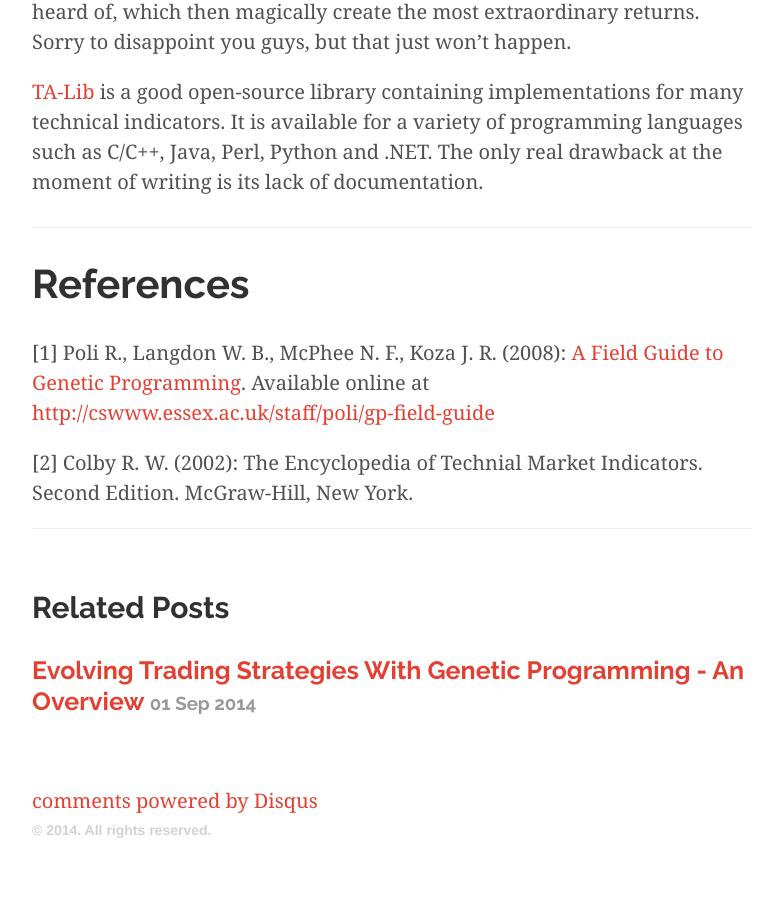
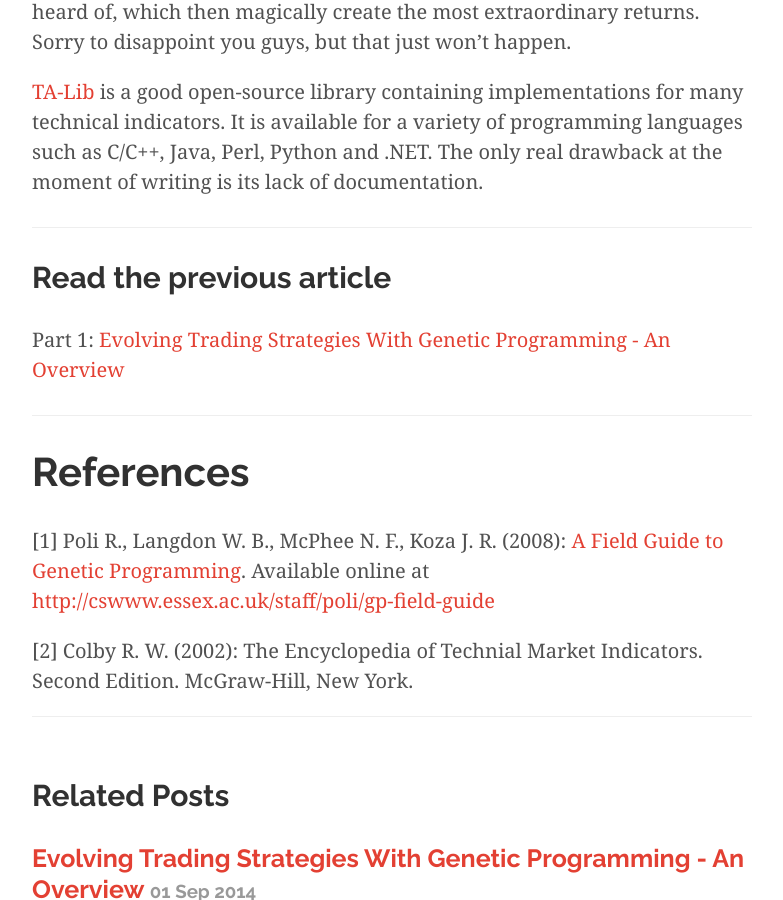
Before and after one commit to fabian-kostadinov/fabian-kostadinov.github.io, a Jekyll site: the page built from _posts/2014-09-03-evolving-trading-strategies-with-genetic-programming-encoding-trading-strategies.md, in a window 1280 px wide and 900 px high, scrolled down 5086 px. Shown: the whole window, without its empty margins (248-1031 px from the left). Built offline with Jekyll 4.4.1, drawn with Linux system fonts in a browser that asks for light colours; nearby versions of some CDN libraries; Markdown is read by kramdown in place of the engine named in the settings; comment, search, counter and statistics services are not loaded; before the commit the page ends 5950 px from its top, so only the background shows below that.

Commit message:
Added links between gp articles

```diff
--- a/_posts/2014-09-03-evolving-trading-strategies-with-genetic-programming-encoding-trading-strategies.md
+++ b/_posts/2014-09-03-evolving-trading-strategies-with-genetic-programming-encoding-trading-strategies.md
@@ -53,6 +53,11 @@ Some traders apparently believe that GP or other data mining strategies have the
 
 ----
 
+## Read the previous article
+Part 1: [Evolving Trading Strategies With Genetic Programming - An Overview]({% post_url 2014-09-01-evolving-trading-strategies-with-genetic-programming-an-overview %})
+
+----
+
 # References
 [1] Poli R., Langdon W. B., McPhee N. F., Koza J. R. (2008): [A Field Guide to Genetic Programming](http://cswww.essex.ac.uk/staff/poli/gp-field-guide/). Available online at [http://cswww.essex.ac.uk/staff/poli/gp-field-guide](http://cswww.essex.ac.uk/staff/poli/gp-field-guide/)
 
```
